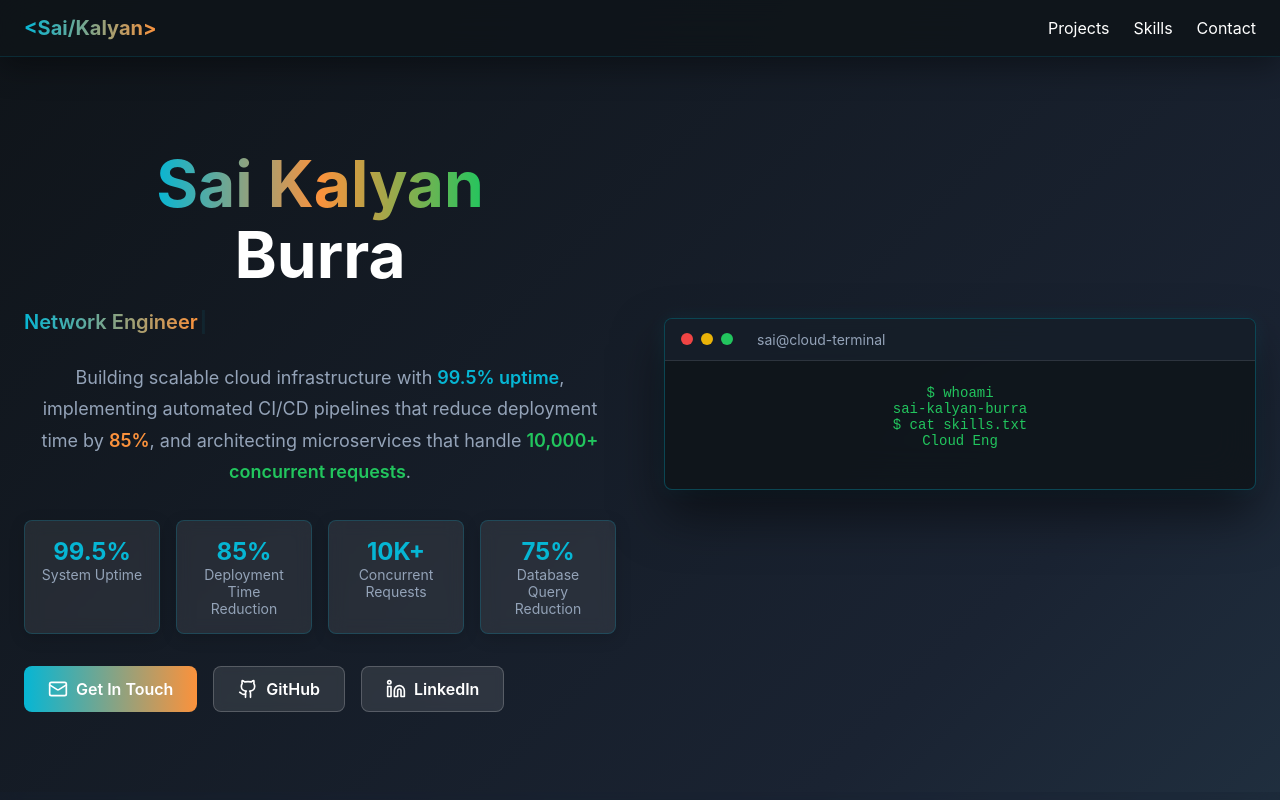
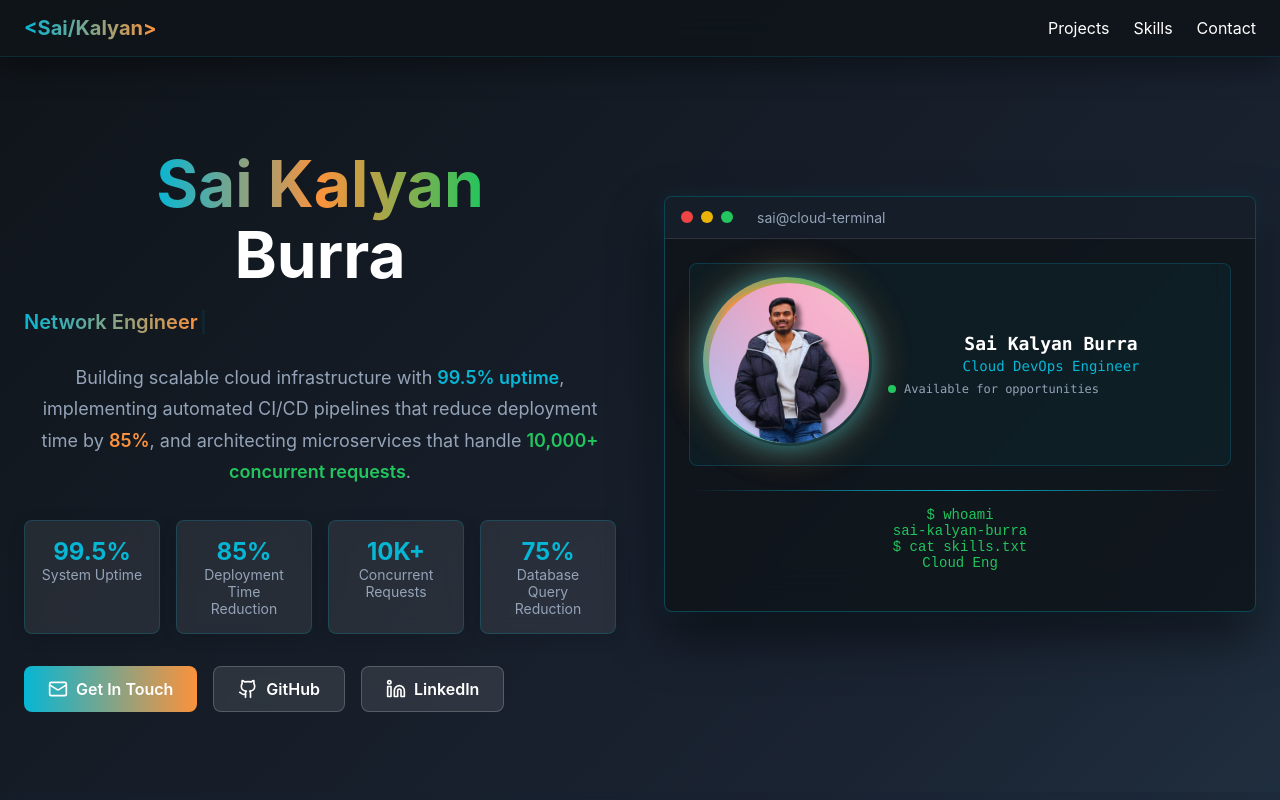
Before and after one commit to Sai9700128/Static_Portfolio, a React (Create React App) app: page / in a window 1280 px wide. Shown: the top 800 px of the page. Built offline with nearby package versions, Linux system fonts and the light colour scheme.

Commit message:
added Profile Picture

```diff
--- a/src/components/Portfolio.js
+++ b/src/components/Portfolio.js
@@ -1,5 +1,6 @@
 import React, { useState, useEffect } from 'react';
 import { Github, Linkedin, Mail, ExternalLink, Terminal, Award, Underline } from 'lucide-react';
+import myprofilePic from '../assets/mypicture.png'; // Ensure you have a profile picture in this path
 
 const Portfolio = () => {
     const [isVisible, setIsVisible] = useState(false);
@@ -223,6 +224,24 @@ const Portfolio = () => {
                             transform: scale(1);
                         }
                     }
+
+                    @keyframes profileGlow {
+                        0%, 100% {
+                            box-shadow: 0 0 20px rgba(6, 182, 212, 0.3), 0 0 40px rgba(251, 146, 60, 0.2);
+                        }
+                        50% {
+                            box-shadow: 0 0 30px rgba(6, 182, 212, 0.5), 0 0 60px rgba(251, 146, 60, 0.3);
+                        }
+                    }
+
+                    @keyframes profileFloat {
+                        0%, 100% {
+                            transform: translateY(0px);
+                        }
+                        50% {
+                            transform: translateY(-5px);
+                        }
+                    }
                         @keyframes emojiFloat {
                         0%, 100% {
                             transform: translateY(0px) translateX(0px) rotate(0deg);
@@ -264,6 +283,8 @@ const Portfolio = () => {
                         100% {
                             opacity: 0.8;
                             transform: translateY(0px) scale(1);
+                        }
+                    }
                 `}
             </style>
 
@@ -339,7 +360,7 @@ const Portfolio = () => {
                         </div>
                     </div>
 
-                    {/* Terminal Preview */}
+                    {/* Terminal Preview with Profile Picture */}
                     <div style={{
                         ...styles.heroRight,
                         ...(isVisible ? styles.visibleDelayed : styles.hidden)
@@ -354,6 +375,26 @@ const Portfolio = () => {
                                 <span style={styles.terminalTitle}>sai@cloud-terminal</span>
                             </div>
                             <div style={styles.terminalBody}>
+                                {/* Profile Picture Section */}
+                                <div style={styles.profileSection}>
+                                    <div style={styles.profileImageContainer}>
+                                        <img
+                                            src={myprofilePic}
+                                            alt="Sai Kalyan Burra"
+                                            style={styles.profileImage}
+                                        />
+                                        <div style={styles.profileBorder}></div>
+                                    </div>
+                                    <div style={styles.profileInfo}>
+                                        <div style={styles.profileName}>Sai Kalyan Burra</div>
+                                        <div style={styles.profileRole}>Cloud DevOps Engineer</div>
+                                        <div style={styles.profileStatus}>
+                                            <div style={styles.statusDot}></div>
+                                            Available for opportunities
+                                        </div>
+                                    </div>
+                                </div>
+                                <div style={styles.terminalDivider}></div>
                                 <pre style={styles.terminalText}>{terminalText}</pre>
                                 <span style={styles.cursor}>|</span>
                             </div>
@@ -1073,6 +1114,77 @@ const styles = {
         fontFamily: 'Monaco, "Cascadia Code", "Roboto Mono", monospace',
         fontSize: '0.875rem',
     },
+    // Profile Section Styles
+    profileSection: {
+        display: 'flex',
+        alignItems: 'center',
+        gap: '1rem',
+        marginBottom: '1.5rem',
+        padding: '1rem',
+        background: 'rgba(6, 182, 212, 0.05)',
+        borderRadius: '0.5rem',
+        border: '1px solid rgba(6, 182, 212, 0.2)',
+    },
+    profileImageContainer: {
+        position: 'relative',
+        flexShrink: 0,
+    },
+    profileImage: {
+        width: '160px',
+        height: '160px',
+        borderRadius: '50%',
+        objectFit: 'cover',
+        border: '3px solid transparent',
+        background: 'linear-gradient(45deg, #06b6d4, #fb923c)',
+        backgroundClip: 'padding-box',
+        animation: 'profileGlow 3s ease-in-out infinite',
+        transition: 'transform 0.3s ease',
+        cursor: 'pointer',
+    },
+    profileBorder: {
+        position: 'absolute',
+        top: '-3px',
+        left: '-3px',
+        width: '166px',
+        height: '166px',
+        borderRadius: '50%',
+        background: 'linear-gradient(45deg, #06b6d4, #fb923c, #22c55e)',
+        zIndex: -1,
+        animation: 'profileGlow 3s ease-in-out infinite',
+    },
+    profileInfo: {
+        flex: 1,
+    },
+    profileName: {
+        fontSize: '1.125rem',
+        fontWeight: 'bold',
+        color: '#ffffff',
+        marginBottom: '0.25rem',
+    },
+    profileRole: {
+        fontSize: '0.875rem',
+        color: '#06b6d4',
+        marginBottom: '0.5rem',
+    },
+    profileStatus: {
+        display: 'flex',
+        alignItems: 'center',
+        gap: '0.5rem',
+        fontSize: '0.75rem',
+        color: '#94a3b8',
+    },
+    statusDot: {
+        width: '8px',
+        height: '8px',
+        borderRadius: '50%',
+        background: '#22c55e',
+        animation: 'pulse 2s ease-in-out infinite',
+    },
+    terminalDivider: {
+        height: '1px',
+        background: 'linear-gradient(to right, transparent, #06b6d4, transparent)',
+        margin: '1rem 0',
+    },
     terminalText: {
         color: '#22c55e',
         whiteSpace: 'pre-wrap',
```
Also changed, not shown: src/assets/mypicture.png (added).
